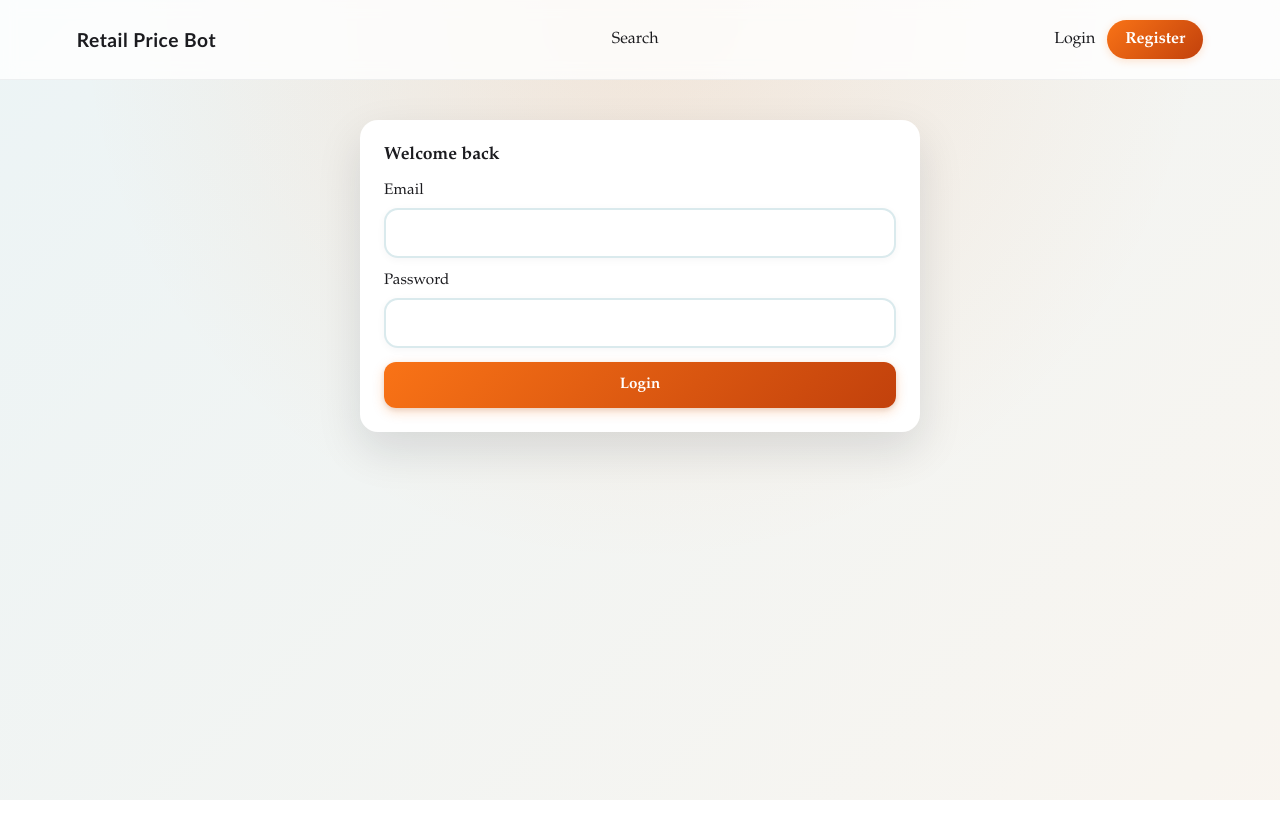
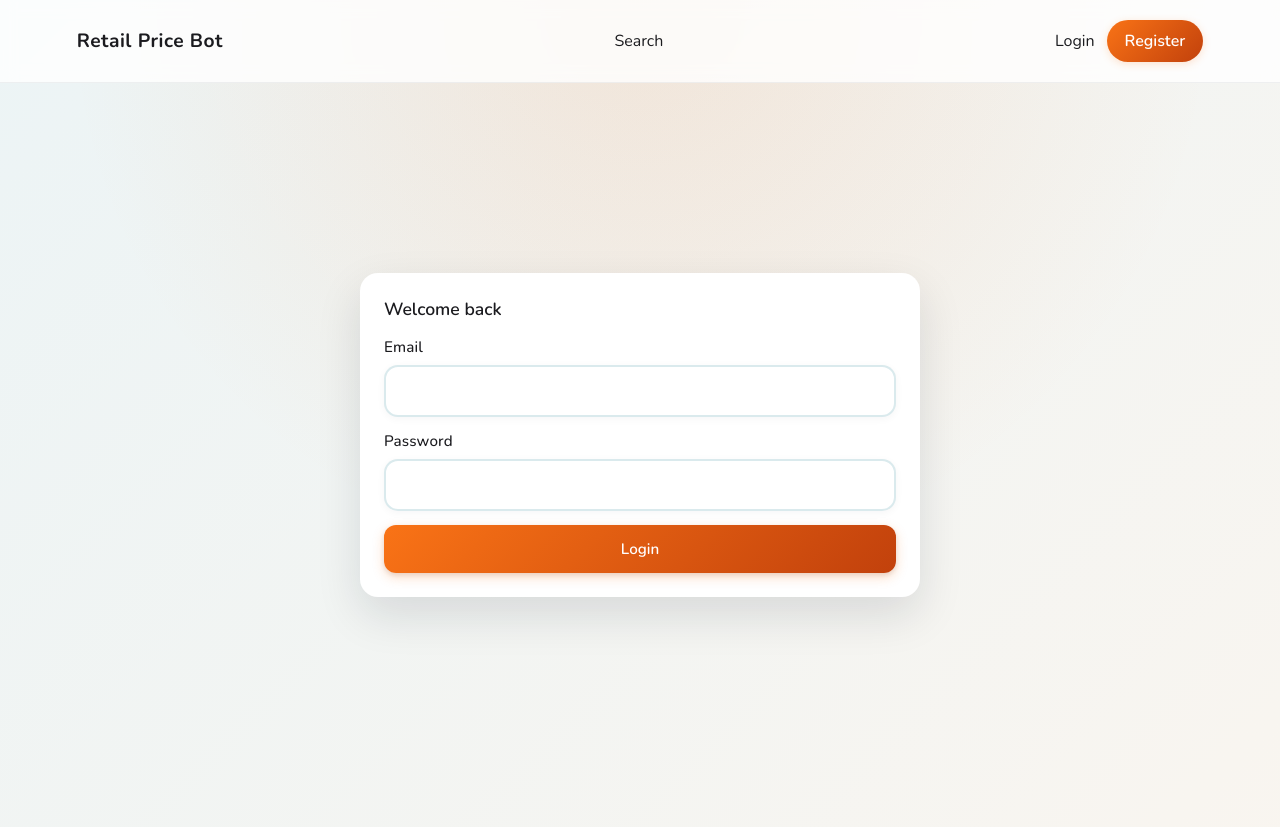
Before and after one commit to Vishal-Sharma-6033/Retail_price_comparison_bot, a React (Vite) app in the folder client/: page /login in a window 1280 px wide. Before the commit the page ends 800 px from the top, so only its background shows below. Built offline with nearby package versions, Linux system fonts and the light colour scheme; no server answers.

Commit message:
Font Updated

```diff
--- a/client/src/styles/app.css
+++ b/client/src/styles/app.css
@@ -1,3 +1,5 @@
+@import url('https://fonts.googleapis.com/css2?family=Nunito:wght@200;300;400;500;600;700;800;900&display=swap');
+
 :root {
   color-scheme: light;
   --bg: #f8f4ee;
@@ -17,7 +19,7 @@
 
 body {
   margin: 0;
-  font-family: "Palatino Linotype", "Book Antiqua", Palatino, serif;
+  font-family: "Nunito", sans-serif;
   background: radial-gradient(circle at top, rgba(249, 115, 22, 0.12), transparent 55%),
     linear-gradient(135deg, rgba(11, 114, 133, 0.08), rgba(248, 244, 238, 0.9));
   color: var(--ink);
@@ -49,7 +51,7 @@
 }
 
 .brand {
-  font-family: "Trebuchet MS", "Lucida Grande", "Lucida Sans Unicode", sans-serif;
+  font-family: "Nunito", sans-serif;
   font-size: 1.2rem;
   font-weight: 700;
   letter-spacing: 0.5px;
@@ -99,7 +101,7 @@
 
 .page.narrow {
   max-width: 560px;
-  margin: 0 auto;
+  margin:150px auto;
 }
 
 .hero {
@@ -120,7 +122,7 @@
 .hero h1 {
   font-size: 2.4rem;
   margin: 0 0 12px;
-  font-family: "Trebuchet MS", "Lucida Grande", "Lucida Sans Unicode", sans-serif;
+  font-family: "Nunito", sans-serif;
 }
 
 .hero-panel {
@@ -289,9 +291,7 @@
   height: 40px;
 }
 
-input[type="search"] {
-  -webkit-appearance: none;
-}
+
 
 input[type="search"]::-webkit-search-cancel-button {
   -webkit-appearance: none;
```
